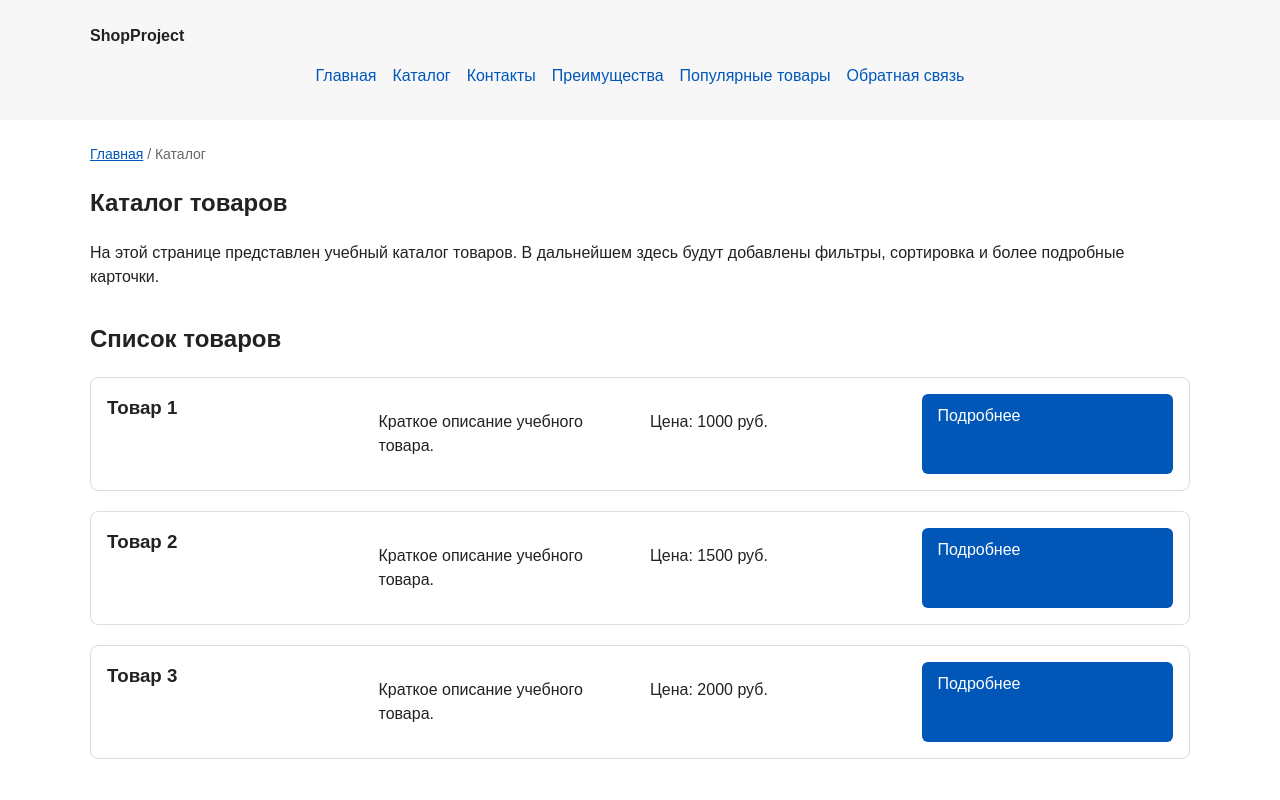
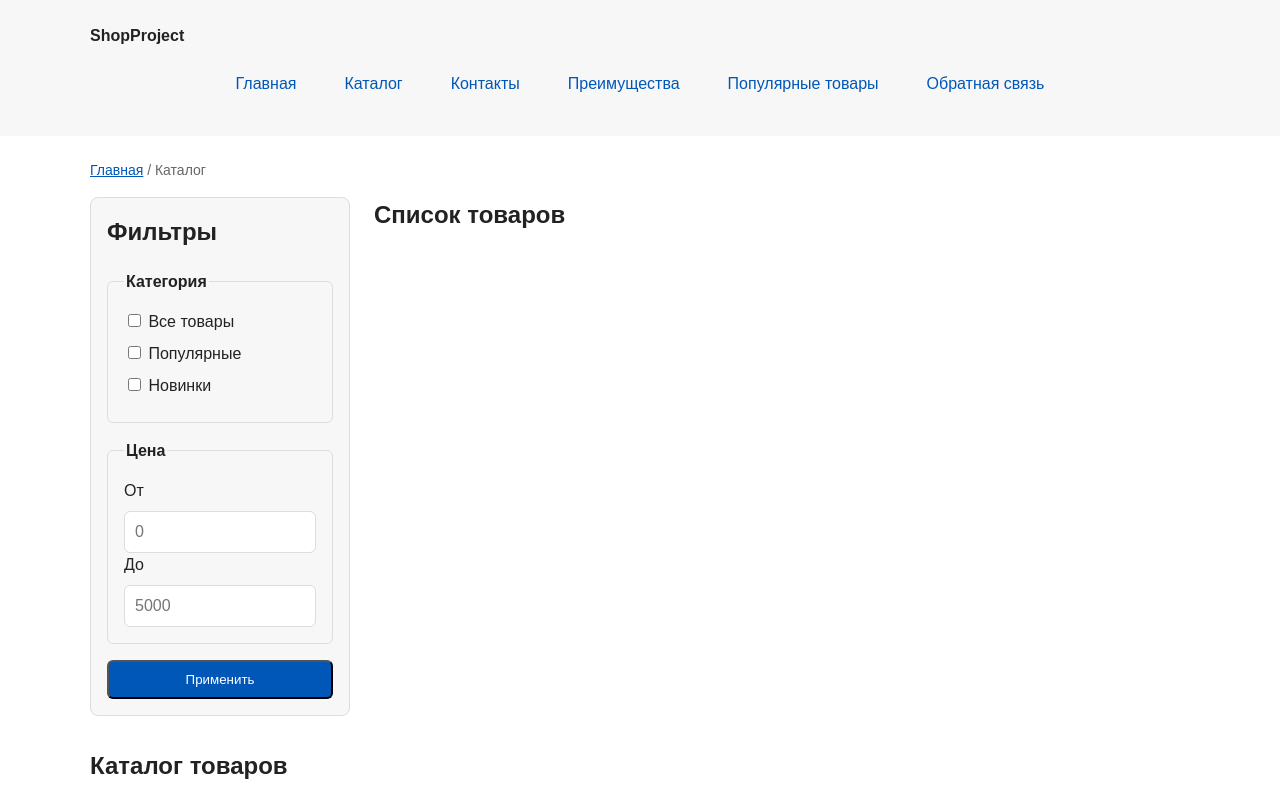
Before and after one commit to cameon8868/kr1-html-css-shop, a plain HTML site: page catalog.html in a window 1280 px wide. Shown: the top 800 px of the page. Drawn offline with Linux system fonts and the light colour scheme.

Commit message:
feat: add flex navigation and grid catalog layout

```diff
--- a/catalog.html
+++ b/catalog.html
@@ -30,6 +30,53 @@
       <a href="index.html">Главная</a>
       <span>Каталог</span>
     </nav>
+
+      <section class="catalog-layout">
+      <aside class="catalog-filters">
+        <h2>Фильтры</h2>
+
+        <form class="filters-form" action="#" method="get">
+          <fieldset>
+            <legend>Категория</legend>
+
+            <label>
+              <input type="checkbox" name="category" value="all">
+              Все товары
+            </label>
+
+            <label>
+              <input type="checkbox" name="category" value="popular">
+              Популярные
+            </label>
+
+            <label>
+              <input type="checkbox" name="category" value="new">
+              Новинки
+            </label>
+          </fieldset>
+
+          <fieldset>
+            <legend>Цена</legend>
+
+            <label for="price-from">От</label>
+            <input id="price-from" name="price-from" type="number" min="0" placeholder="0">
+
+            <label for="price-to">До</label>
+            <input id="price-to" name="price-to" type="number" min="0" placeholder="5000">
+          </fieldset>
+
+          <button class="button" type="submit">Применить</button>
+        </form>
+      </aside>
+
+      <section class="catalog-products">
+        <h2>Список товаров</h2>
+
+        <div class="products-grid">
+          <!-- Карточки товаров -->
+        </div>
+      </section>
+    </section>
 
     <section class="section">
       <h1>Каталог товаров</h1>
--- a/css/style.css
+++ b/css/style.css
@@ -83,9 +83,34 @@ footer {
 }
 
 
+
 .site-header {
   max-width: var(--container-width);
   margin: 0 auto;
+}
+
+.site-nav__list {
+  display: flex;
+  flex-wrap: wrap;
+  justify-content: center;
+  align-items: center;
+  gap: var(--space-md);
+  padding: 0;
+  margin: var(--space-md) 0 0;
+  list-style: none;
+}
+
+.site-nav__list a {
+  display: inline-block;
+  padding: var(--space-sm) var(--space-md);
+  color: var(--color-primary);
+  text-decoration: none;
+  border-radius: var(--radius-sm);
+}
+
+.site-nav__list a:hover {
+  color: var(--color-white);
+  background-color: var(--color-primary);
 }
 
 .site-logo {
@@ -122,16 +147,25 @@ section {
 
 
 .product-card {
-  margin-bottom: var(--space-md);
+  display: flex;
+  flex-direction: column;
+  gap: var(--space-sm);
+  margin-bottom: 0;
   padding: var(--space-md);
   border: 1px solid var(--color-border);
   border-radius: var(--radius-md);
   background-color: var(--color-bg);
+}
 
+.product-card .button {
+  margin-top: auto;
+  align-self: flex-start;
+}
+
+.products-grid {
   display: grid;
-  grid-template-columns: repeat(auto-fit, minmax(250px, 1fr));
-  gap: 20px;
-  margin-top: 20px;
+  grid-template-columns: repeat(3, 1fr);
+  gap: var(--space-lg);
 }
 
 .product-card:hover {
@@ -164,6 +198,55 @@ section {
   background-color: var(--color-surface);
 }
 
+.catalog-layout {
+  max-width: var(--container-width);
+  margin: 0 auto var(--space-xl);
+  display: grid;
+  grid-template-columns: 260px 1fr;
+  grid-template-areas: "filters products";
+  gap: var(--space-lg);
+}
+
+.catalog-filters {
+  grid-area: filters;
+  padding: var(--space-md);
+  border: 1px solid var(--color-border);
+  border-radius: var(--radius-md);
+  background-color: var(--color-surface);
+}
+
+.catalog-products {
+  grid-area: products;
+}
+.filters-form {
+  display: grid;
+  gap: var(--space-md);
+}
+
+.filters-form fieldset {
+  margin: 0;
+  padding: var(--space-md);
+  border: 1px solid var(--color-border);
+  border-radius: var(--radius-sm);
+}
+
+.filters-form legend {
+  font-weight: 700;
+}
+
+.filters-form label {
+  display: block;
+  margin-bottom: var(--space-sm);
+}
+
+.filters-form input[type="number"] {
+  width: 100%;
+  padding: 8px 10px;
+  border: 1px solid var(--color-border);
+  border-radius: var(--radius-sm);
+  font: inherit;
+}
+
 
 /* ===============================
    3. Общие элементы интерфейса
@@ -171,6 +254,7 @@ section {
 
 html {
   scroll-behavior: smooth;
+  scroll-padding-top: 150px;
 }
 
 :target {
```
Also changed, not shown: index.html (+12 -3 lines), 1 other file.
